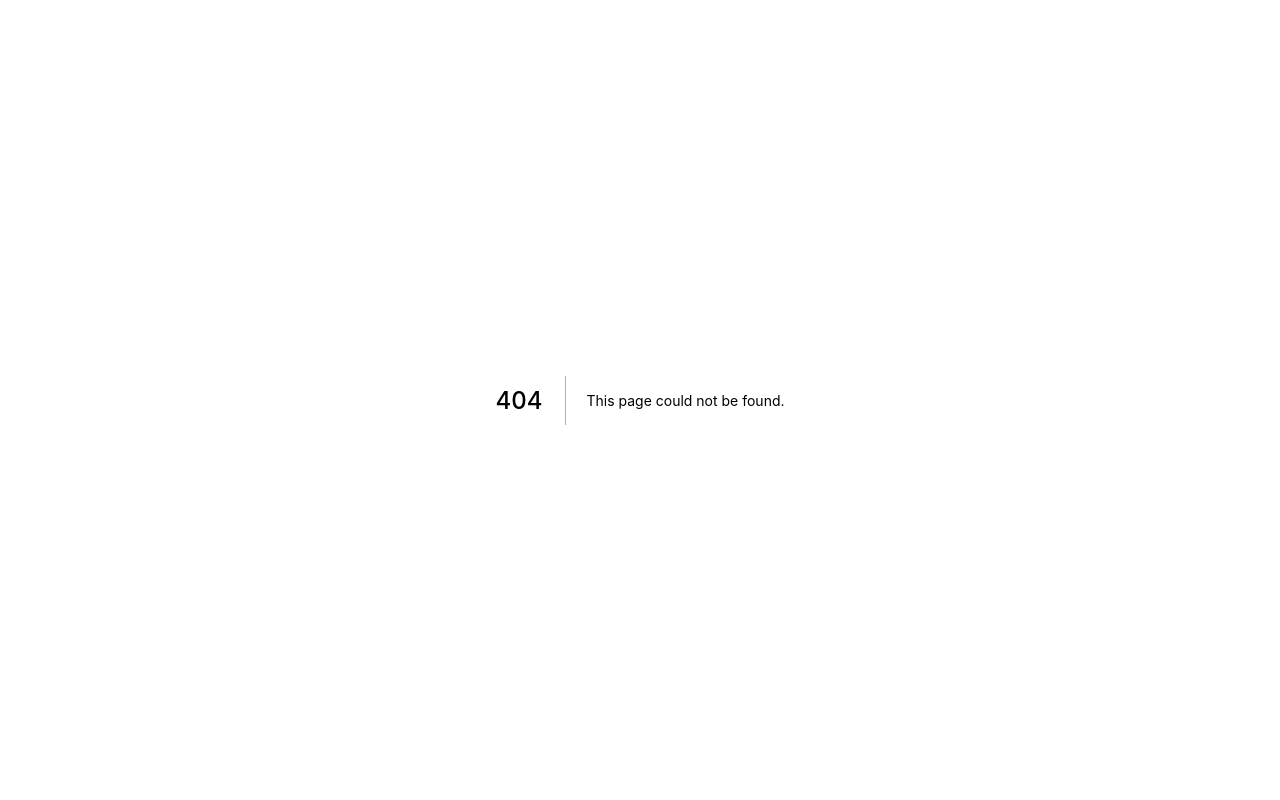
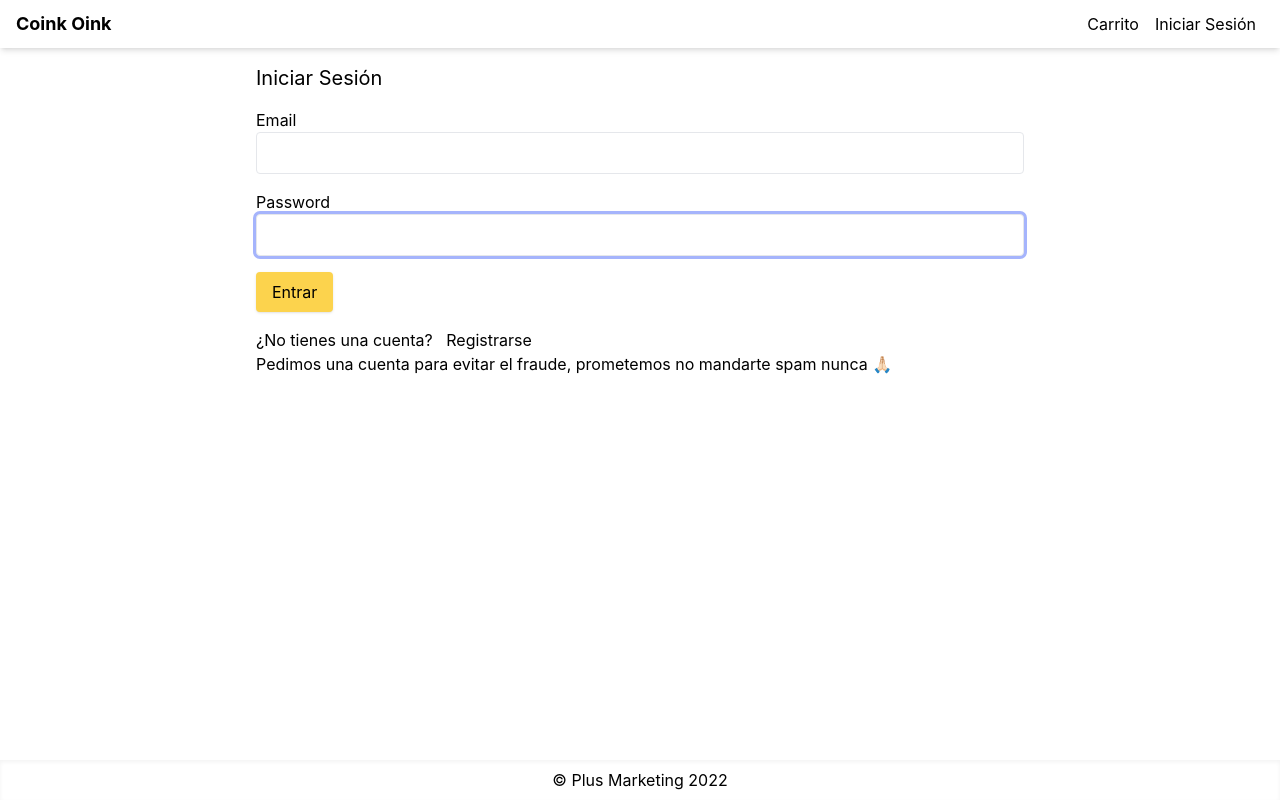
Before and after one commit to luiznaiper/next-coink, a Next.js app: page /entrar in a window 1280 px wide. Before the commit this address had no page. Built offline with nearby package versions, Linux system fonts and the light colour scheme.

Commit message:
:construction: Change spanish paths and titles, make the login form with some validations

```diff
--- a/components/Layout.jsx
+++ b/components/Layout.jsx
@@ -24,7 +24,7 @@ const Layout = ({ title, children }) => {
               <a className="text-lg font-bold">Coink Oink</a>
             </Link>
             <div>
-              <Link href="/cart">
+              <Link href="/carrito">
                 <a className="p-2">
                   Carrito
                   {cartItemsCount > 0 && (
@@ -34,8 +34,8 @@ const Layout = ({ title, children }) => {
                   )}
                 </a>
               </Link>
-              <Link href="/login">
-                <a className="p-2">Login</a>
+              <Link href="/entrar">
+                <a className="p-2">Iniciar Sesión</a>
               </Link>
             </div>
           </nav>
--- a/components/ProductItem.jsx
+++ b/components/ProductItem.jsx
@@ -5,7 +5,7 @@ import Link from 'next/link';
 const ProductItem = ({ product }) => {
   return (
     <div className="card">
-      <Link href={`/product/${product.slug}`}>
+      <Link href={`/producto/${product.slug}`}>
         <a>
           <img
             src={product.image}
@@ -15,7 +15,7 @@ const ProductItem = ({ product }) => {
         </a>
       </Link>
       <div className="flex flex-col items-center justify-center p-5">
-        <Link href={`/product/${product.slug}`}>
+        <Link href={`/producto/${product.slug}`}>
           <a>
             <h2 className="text-lg">{product.name}</h2>
           </a>
--- a/package.json
+++ b/package.json
@@ -13,7 +13,8 @@
     "js-cookie": "^3.0.1",
     "next": "12.3.1",
     "react": "18.2.0",
-    "react-dom": "18.2.0"
+    "react-dom": "18.2.0",
+    "react-hook-form": "^7.38.0"
   },
   "devDependencies": {
     "@types/react": "^18.0.21",
--- a/pages/cart.js
+++ b/pages/carrito.js
@@ -44,7 +44,7 @@ const CartScreen = () => {
                 {cartItems.map((item) => (
                   <tr key={item.slug} className="border-b">
                     <td>
-                      <Link href={`/product/${item.slug}`}>
+                      <Link href={`/producto/${item.slug}`}>
                         <a className="flex item-center">
                           <Image
                             src={item.image}
@@ -93,7 +93,7 @@ const CartScreen = () => {
               </li>
               <li>
                 <button
-                  onClick={() => router.push('shipping')}
+                  onClick={() => router.push('entrar?redirect=/envio')}
                   className="primary-button w-full"
                 >
                   Proceder al pago
--- /dev/null
+++ b/pages/entrar.js
@@ -0,0 +1,74 @@
+import React from 'react';
+import Link from 'next/link';
+import { useForm } from 'react-hook-form';
+import Layout from '../components/Layout';
+
+const LoginScreen = () => {
+  const {
+    handleSubmit,
+    register,
+    formState: { errors },
+  } = useForm();
+  const submitHandler = ({ email, password }) => {};
+  return (
+    <Layout title="Iniciar Sesión">
+      <form
+        className="mx-auto max-w-screen-md"
+        onSubmit={handleSubmit(submitHandler)}
+      >
+        <h3 className="mb-4 text-xl">Iniciar Sesión</h3>
+        <div className="mb-4">
+          <label htmlFor="email">Email</label>
+          <input
+            type="email"
+            {...register('email', {
+              required: 'Por favor ingresa un email',
+              pattern: {
+                value: /^[a-zA-Z0-9_.+-]+@[a-zA-Z0-9-]+\.[a-zA-Z0-9-.]+$/i,
+                message: 'Ingresa un email válido',
+              },
+            })}
+            className="w-full"
+            id="email"
+            autoFocus
+          ></input>
+          {errors.email && (
+            <div className="text-red-500">{errors.email.message}</div>
+          )}
+        </div>
+        <div className="mb-4">
+          <label htmlFor="password">Password</label>
+          <input
+            type="password"
+            {...register('password', {
+              required: 'Por favor ingresa tu contraseña',
+              minLength: {
+                value: 6,
+                message: 'La contraseña debe ser mayor de 5 caracteres',
+              },
+            })}
+            className="w-full"
+            id="password"
+            autoFocus
+          ></input>
+          {errors.password && (
+            <div className="text-red-500">{errors.password.message} </div>
+          )}
+        </div>
+        <div className="mb-4">
+          <button className="primary-button">Entrar </button>
+        </div>
+        <div className="mb-4">
+          ¿No tienes una cuenta? &nbsp;{' '}
+          <Link href="registrarse">Registrarse</Link>
+          <p>
+            Pedimos una cuenta para evitar el fraude, prometemos no mandarte
+            spam nunca 🙏🏻
+          </p>
+        </div>
+      </form>
+    </Layout>
+  );
+};
+
+export default LoginScreen;
--- a/pages/product/[slug].jsx
+++ b/pages/producto/[slug].jsx
@@ -25,7 +25,7 @@ const ProductScreen = () => {
     }
 
     dispatch({ type: 'CART_ADD_ITEM', payload: { ...product, quantity } });
-    router.push('/cart');
+    router.push('/carrito');
   };
   return (
     <Layout title={product.name}>
--- a/styles/globals.css
+++ b/styles/globals.css
@@ -25,3 +25,9 @@ a {
 .primary-button {
   @apply rounded bg-amber-300 py-2 px-4 shadow outline-none hover:bg-amber-400  active:bg-amber-500;
 }
+
+input,
+select,
+textarea {
+  @apply rounded border p-2 outline-none ring-indigo-300 focus:ring;
+}
```
Also changed, not shown: 1 other file (tests, documents, lock files or other folders).
